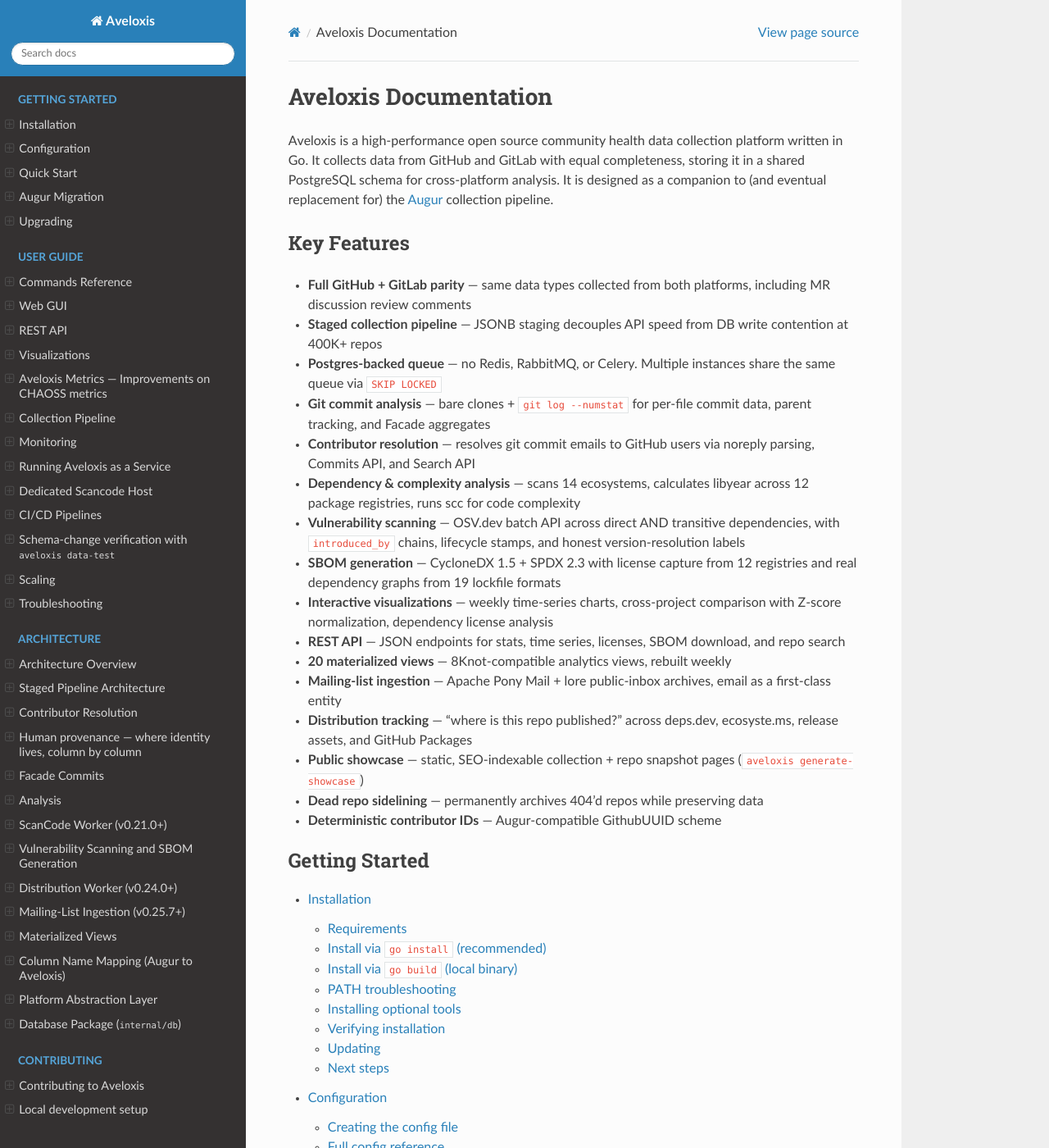
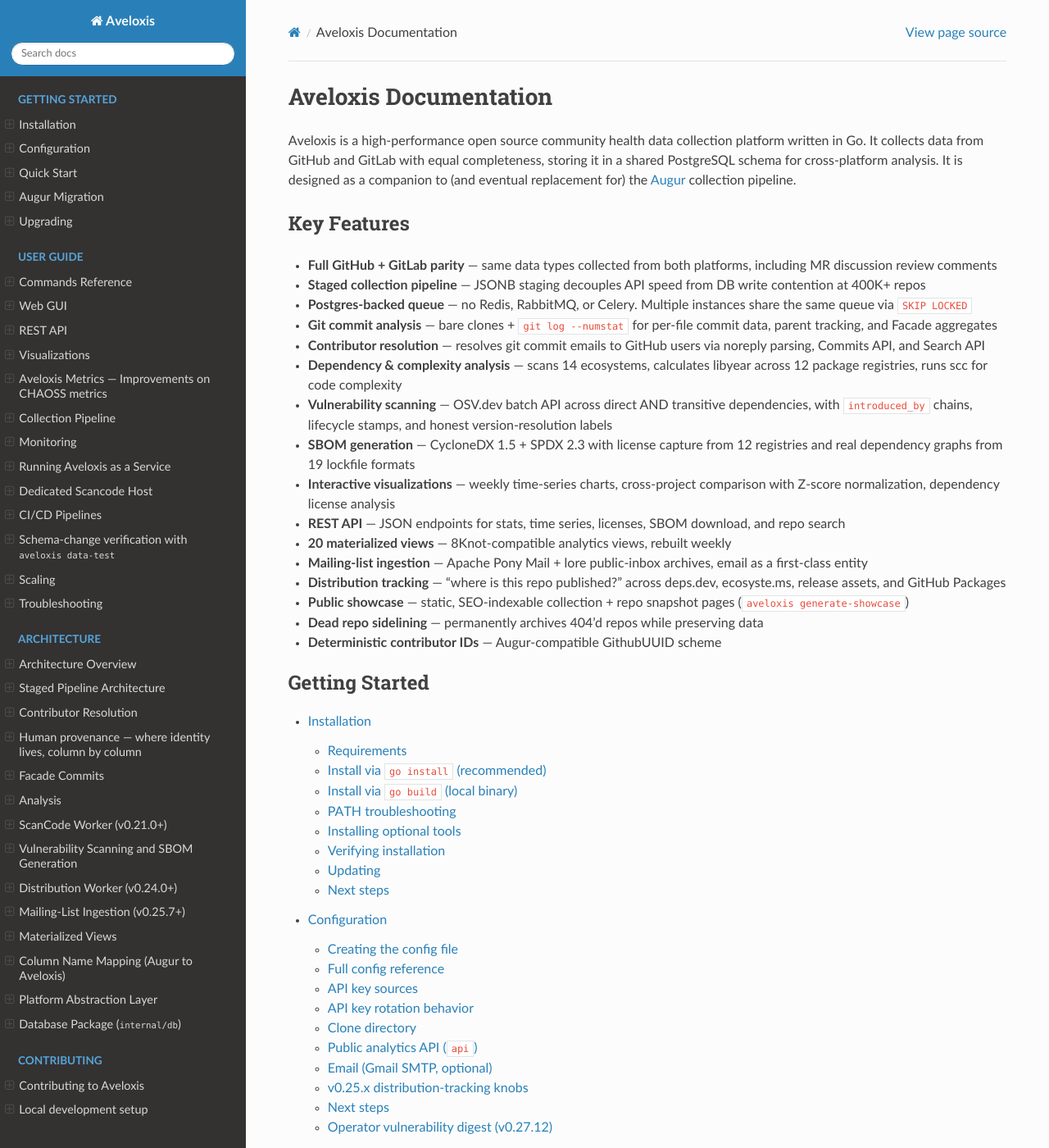
Before and after one commit to aveloxis/aveloxis, a Sphinx documentation site: the page built from docs/index.md, in a window 1280 px wide and 1400 px high. Shown: the whole window at 82% size. Built offline with Sphinx 7.4.7 and the Read the Docs theme 3.1.0, drawn with Linux system fonts in a browser that asks for light colours.

Commit message:
updated docs build
Signed-off-by: Sean P. Goggins <s@goggins.com>

```diff
--- /dev/null
+++ b/docs/_static/custom.css
@@ -0,0 +1 @@
+.wy-nav-content { max-width: none; }
--- a/docs/conf.py
+++ b/docs/conf.py
@@ -57,6 +57,9 @@
 ]
 myst_heading_anchors = 4
 
+html_static_path = ['_static']
+html_css_files = ['custom.css']
+
 # Pygments aliases. The docs build runs warnings-as-errors (docs.yml,
 # .readthedocs.yaml) and Sphinx wraps every lexer in Pygments'
 # raiseonerror filter, so a fence language must exist AND lex cleanly.
```
